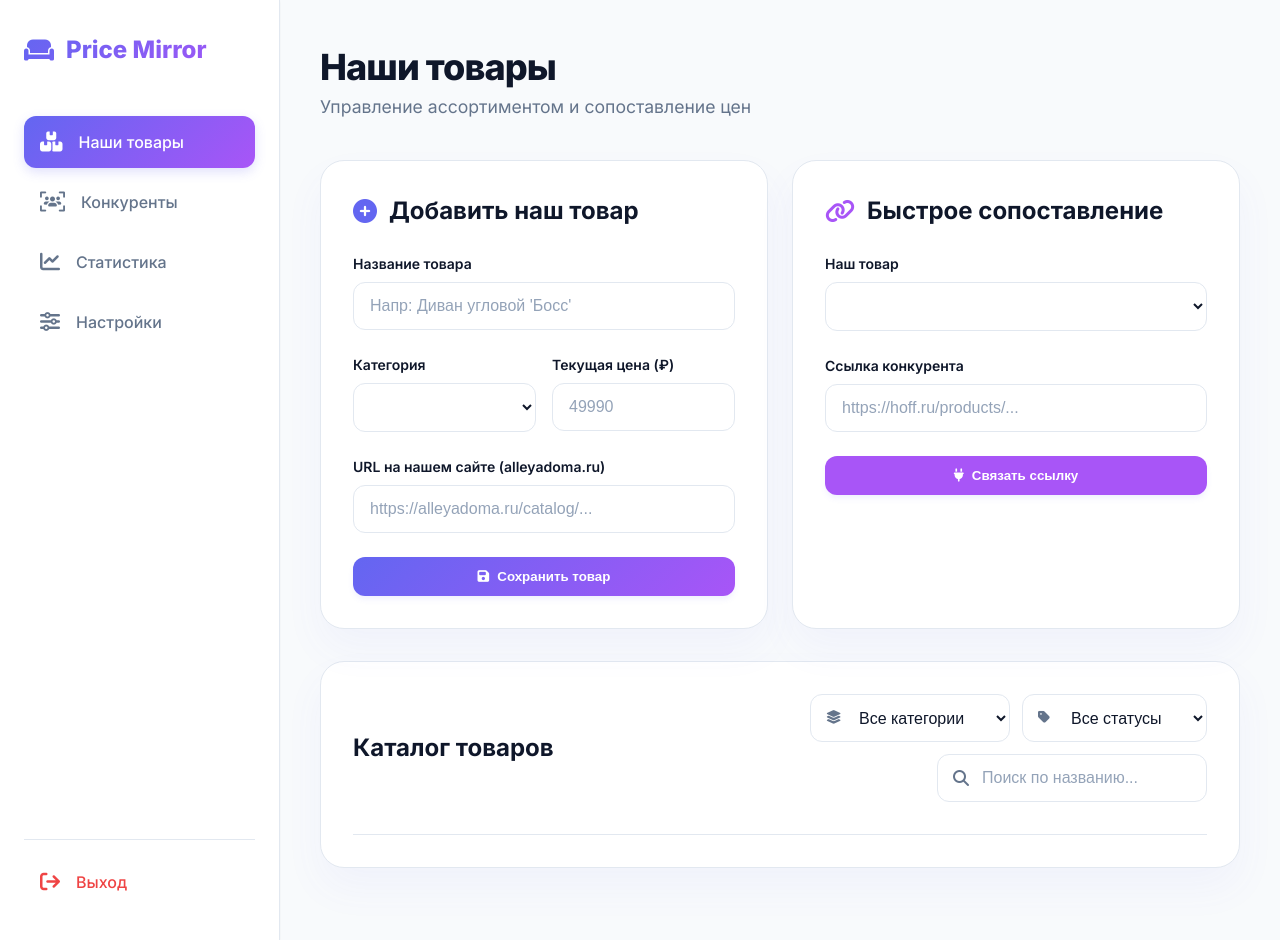
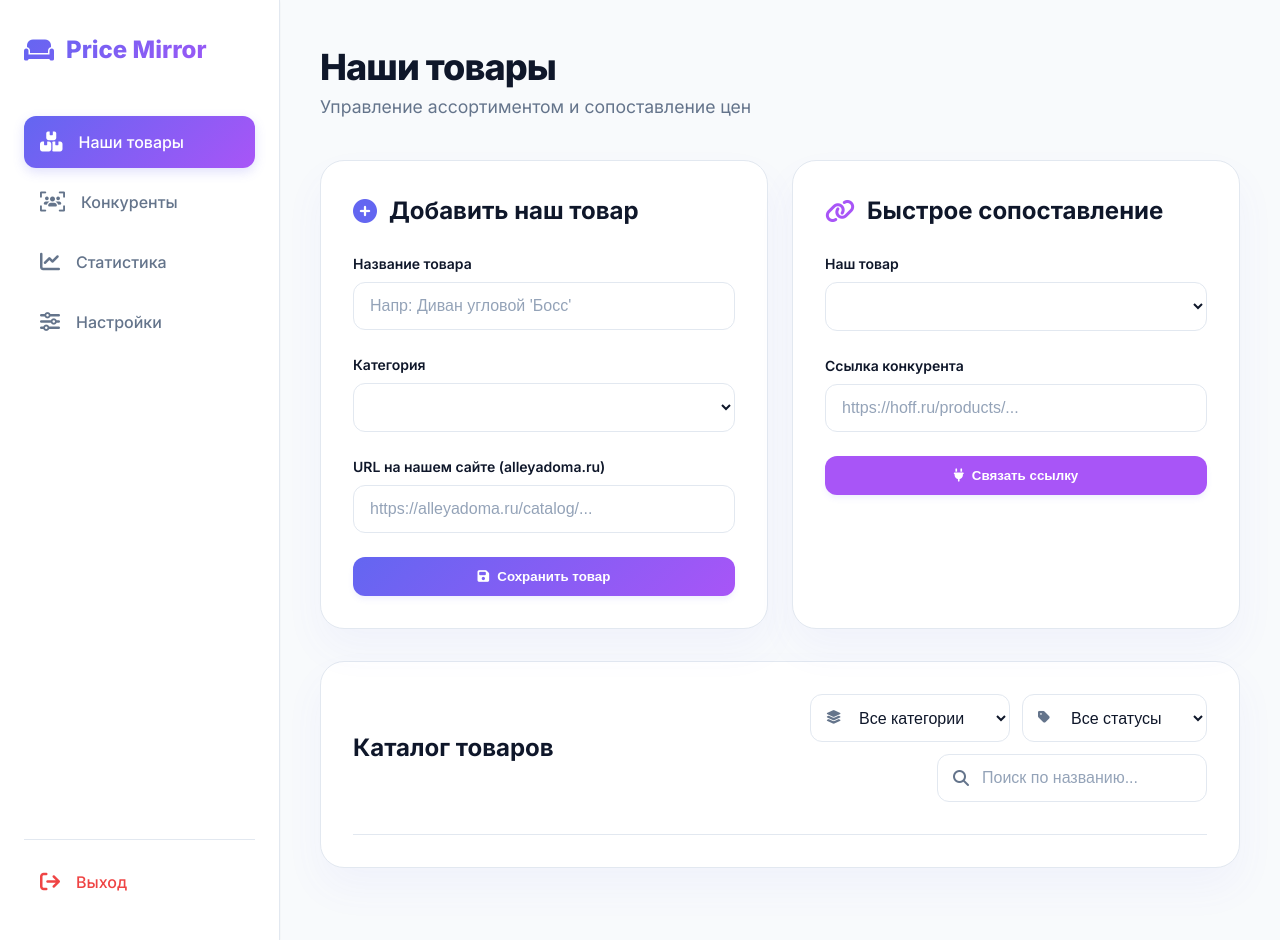
Before and after one commit to KhobotovViktor/pricemirror, a FastAPI app: template templates/admin.html in a window 1280 px wide. Run offline with FastAPI, Linux system fonts and the light colour scheme; the template is opened without the code that fills it, so the values that code supplies are empty.

Commit message:
Remove manual price input from product add form
- Remove price field from the form (price is auto-fetched via background scrape after save)
- Simplify URL change handler: just show status hint, no preview scrape call
- URL field is now required
- Price sync status moved below URL field as a small hint

```diff
--- a/static/app.js
+++ b/static/app.js
@@ -13,10 +13,10 @@ document.addEventListener('DOMContentLoaded', () => {
     // 1. Add Product Form
     const productForm = document.getElementById('productForm');
     const urlInput = document.getElementById('productUrlInput');
-    const priceInput = document.getElementById('productPriceInput');
     const syncStatus = document.getElementById('priceSyncStatus');
 
-    if (urlInput && priceInput) {
+    // Auto-fetch price from URL on paste/change (background scrape on submit)
+    if (urlInput && syncStatus) {
         let lastUrl = "";
         const handleUrlChange = async () => {
             const url = urlInput.value.trim();
@@ -25,59 +25,16 @@ document.addEventListener('DOMContentLoaded', () => {
 
             const isOurStore = url.includes('alleyadoma.ru');
 
-            // Standard state
-            priceInput.disabled = isOurStore;
-            if (syncStatus) {
-                syncStatus.style.display = isOurStore ? 'inline-flex' : 'none';
-                syncStatus.innerHTML = '<i class="fa-solid fa-sync fa-spin"></i> Авто';
+            if (isOurStore && url.length > 20) {
+                syncStatus.style.display = 'block';
+                syncStatus.innerHTML = '<i class="fa-solid fa-sync fa-spin"></i> Цена будет получена автоматически после сохранения';
                 syncStatus.style.color = "var(--primary)";
-            }
-
-            if (isOurStore && url.length > 20) {
-                // If it's our store, fetch price immediately
-                priceInput.placeholder = "Получаем актуальную цену...";
-                priceInput.style.background = "var(--bg-soft)";
-
-                try {
-                    const response = await fetch(`/api/scrape/preview?url=${encodeURIComponent(url)}`, {credentials: 'include'});
-                    if (response.ok) {
-                        const data = await response.json();
-                        if (data.price) {
-                            priceInput.value = data.price;
-                            priceInput.placeholder = "";
-                            if (syncStatus) {
-                                syncStatus.innerHTML = '<i class="fa-solid fa-check-circle"></i> Готово';
-                                syncStatus.style.color = "var(--success)";
-                            }
-                        } else {
-                            priceInput.placeholder = "Цена не найдена, введите вручную";
-                            priceInput.disabled = false;
-                            if (syncStatus) {
-                                syncStatus.innerHTML = '<i class="fa-solid fa-triangle-exclamation"></i> Ошибка';
-                                syncStatus.style.color = "var(--danger)";
-                            }
-                        }
-                    }
-                } catch (err) {
-                    console.error("Preview error:", err);
-                    priceInput.disabled = false;
-                }
-            } else if (!isOurStore) {
-                priceInput.placeholder = "49990";
-                priceInput.style.background = "white";
-                priceInput.title = "";
-                priceInput.disabled = false;
+            } else {
+                syncStatus.style.display = 'none';
             }
         };
 
-        urlInput.addEventListener('input', () => {
-            if (urlInput.value.includes('alleyadoma.ru')) {
-                // Debounce simple
-                setTimeout(handleUrlChange, 500);
-            } else {
-                handleUrlChange();
-            }
-        });
+        urlInput.addEventListener('input', () => setTimeout(handleUrlChange, 300));
         urlInput.addEventListener('change', handleUrlChange);
         urlInput.addEventListener('paste', () => setTimeout(handleUrlChange, 100));
     }
--- a/templates/admin.html
+++ b/templates/admin.html
@@ -74,7 +74,6 @@
                                     <label>Название товара</label>
                                     <input type="text" name="name" placeholder="Напр: Диван угловой 'Босс'" required>
                                 </div>
-                                <div class="grid" style="grid-template-columns: 1fr 1fr; gap: 1rem;">
                                 <div class="form-group">
                                     <label>Категория</label>
                                     <select name="category_id" required>
@@ -84,18 +83,11 @@
                                     </select>
                                 </div>
                                 <div class="form-group">
-                                        <label style="display: flex; justify-content: space-between; align-items: center;">
-                                            Текущая цена (₽)
-                                            <span id="priceSyncStatus" style="font-size: 0.75rem; color: var(--primary); font-weight: 700; display: none;">
-                                                <i class="fa-solid fa-sync fa-spin"></i> Авто
-                                            </span>
-                                        </label>
-                                        <input type="number" id="productPriceInput" name="price" step="0.01" placeholder="49990">
-                                    </div>
-                                </div>
-                                <div class="form-group">
                                     <label>URL на нашем сайте (alleyadoma.ru)</label>
-                                    <input type="url" id="productUrlInput" name="url" placeholder="https://alleyadoma.ru/catalog/...">
+                                    <input type="url" id="productUrlInput" name="url" placeholder="https://alleyadoma.ru/catalog/..." required>
+                                    <small id="priceSyncStatus" style="font-size: 0.75rem; color: var(--primary); font-weight: 700; display: none; margin-top: 0.25rem;">
+                                        <i class="fa-solid fa-sync fa-spin"></i> Получаем цену с сайта...
+                                    </small>
                                 </div>
                                 <button type="submit" style="width: 100%; justify-content: center;">
                                     <i class="fa-solid fa-save"></i> Сохранить товар
```
Lines whose indentation alone changed are shown as unchanged.
